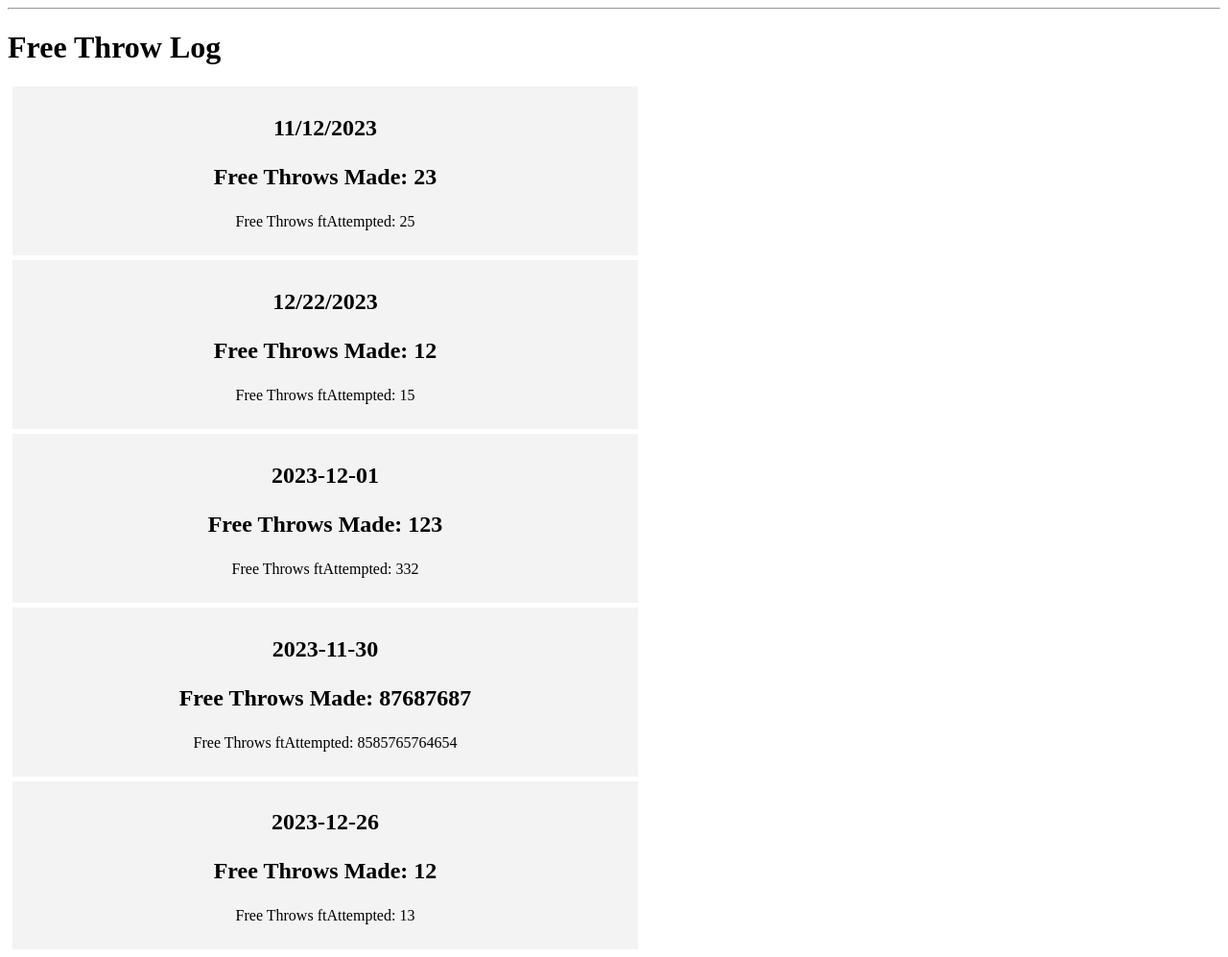
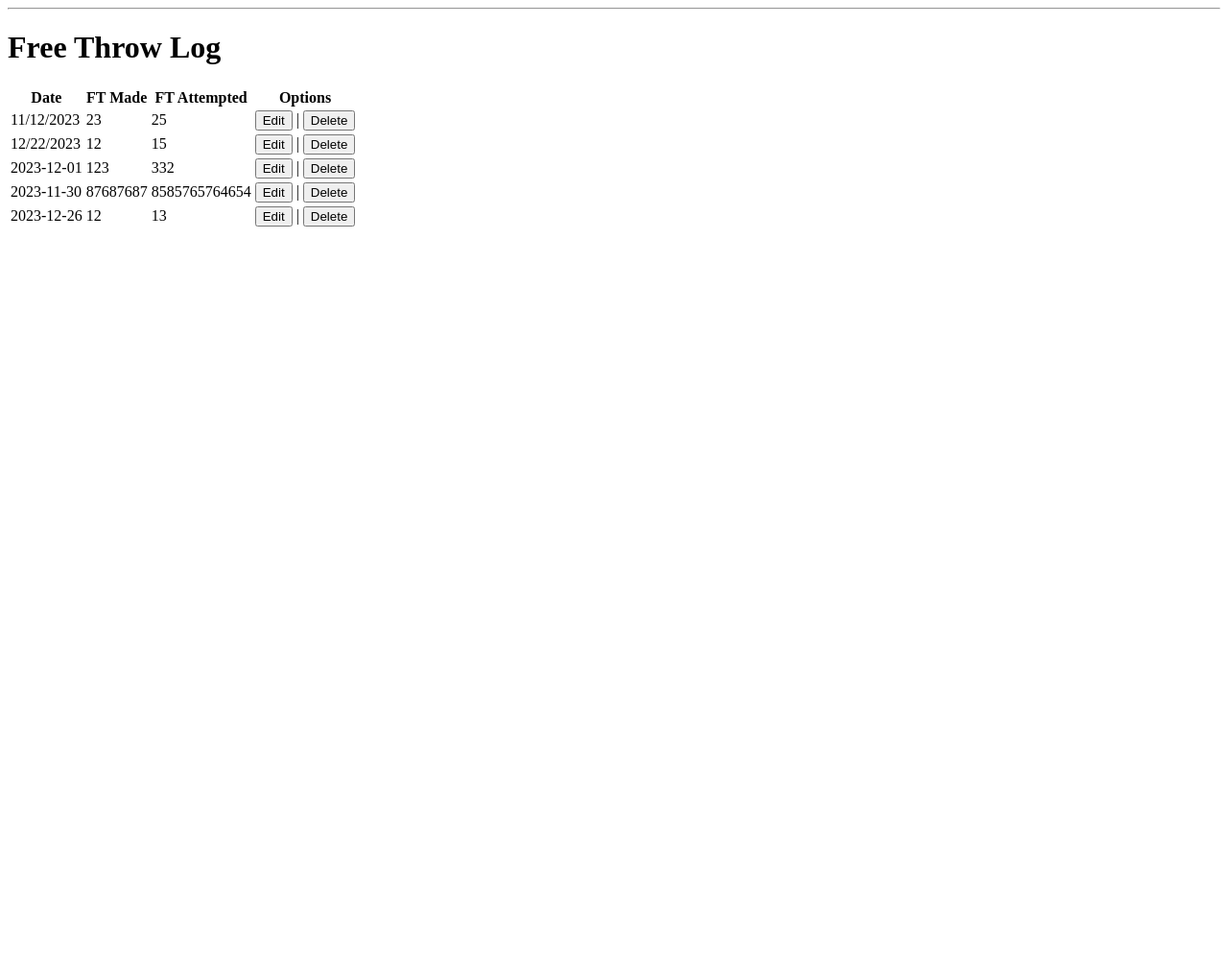
Before and after one commit to arnie12a/Free-Throw-Tracker, a Flask app: page /freethrowlog in a window 1280 px wide. Shown: the part 26-1023 px from the top of the page at 96% size. After the commit the page ends 262 px from the top, so only its background shows below. Run offline with Flask 3, Linux system fonts and the light colour scheme; data comes from the database, SQL or seed files in the repository; both versions use the stored data as it was after the commit.

Commit message:
going to commit changes before working on the project more tomorrow

```diff
--- a/app.py
+++ b/app.py
@@ -1,18 +1,20 @@
 import sqlite3
-from flask import Flask, render_template, request
+from flask import Flask, render_template, request, redirect, url_for
 
 app = Flask(__name__)
 
+# Connecting to the database
 def get_db_connection():
     conn = sqlite3.connect('database.db')
     conn.row_factory = sqlite3.Row
     return conn
 
-
+# The root
 @app.route('/')
 def index():
     return render_template('index.html')
 
+# Page that has the log where you can edit and delete data in database
 @app.route('/freethrowlog')
 def freethrowlog():
     conn = get_db_connection()
@@ -20,11 +22,12 @@ def freethrowlog():
     conn.close()
     return render_template('log.html', logs=logs)
 
+# Page for statistics and has dashboard
 @app.route('/statistics')
 def statistics():
-
     return render_template('stats.html')
 
+# Add free throw session to the database
 @app.route('/add', methods = ["GET", "POST"])
 def add():
     if request.method == "POST":
@@ -42,8 +45,15 @@ def add():
                     )
                 conn.commit()
                 conn.close()
-    return render_template('add.html')
+                return redirect(url_for("freethrowlog"))
+    if request.method == "GET":
+        return render_template('add.html')
 
+# Edit a FT session data
+@app.route("/edit/<string:id>",methods=['POST','GET'])
+def edit(id):
+    pass
 
+# Run the application
 if __name__ == '__main__':
    app.run(debug=True)
--- /dev/null
+++ b/templates/edit.html
@@ -0,0 +1,6 @@
+{% extends 'base.html' %}
+
+{% block content %}
+    <h1>{% block title %} Edit FT Session Data {% endblock %}</h1>
+
+{% endblock %}
--- a/templates/log.html
+++ b/templates/log.html
@@ -2,11 +2,24 @@
 
 {% block content %}
     <h1>{% block title %} Free Throw Log {% endblock %}</h1>
-    {% for log in logs %}
-        <div class='post'>
-            <h2>{{ log['sessionDate'] }}</p>
-            <p>Free Throws Made: {{ log['ftMade'] }}</h2>
-            <p>Free Throws ftAttempted: {{ log['ftAttempted'] }}</p>
-        </div>
-    {% endfor %}
+    <table>
+        <tr>
+            <th>Date</th>
+            <th>FT Made</th>
+            <th>FT Attempted</th>
+            <th>Options</th>
+        </tr>
+        {% for log in logs %}
+        <tr>
+            <td>{{ log['sessionDate'] }}</td>
+            <td>{{ log['ftMade'] }}</td>
+            <td>{{ log['ftAttempted'] }}</td>
+            <td><button>Edit</button> | <button>Delete</button></td>
+
+        </tr>
+
+        {% endfor %}
+
+    </table>
+
 {% endblock %}
```
Also changed, not shown: database.db.
